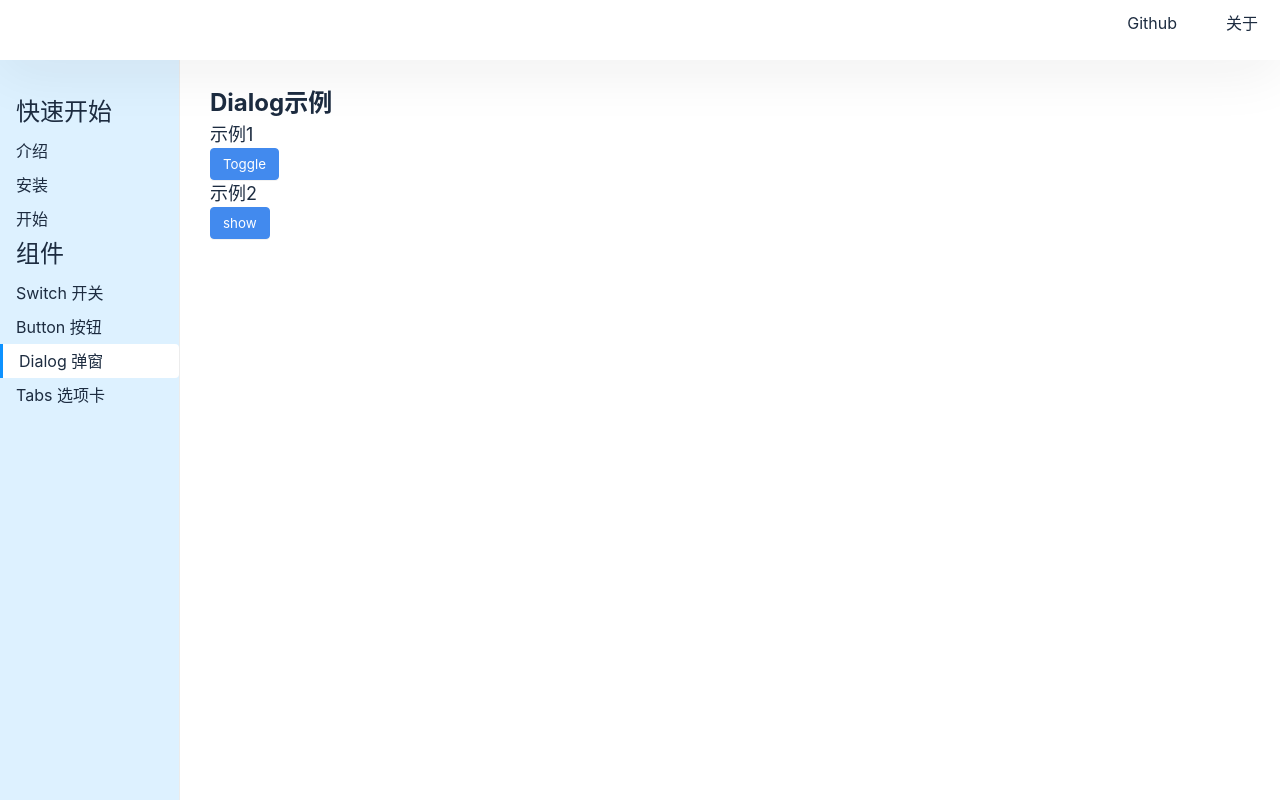
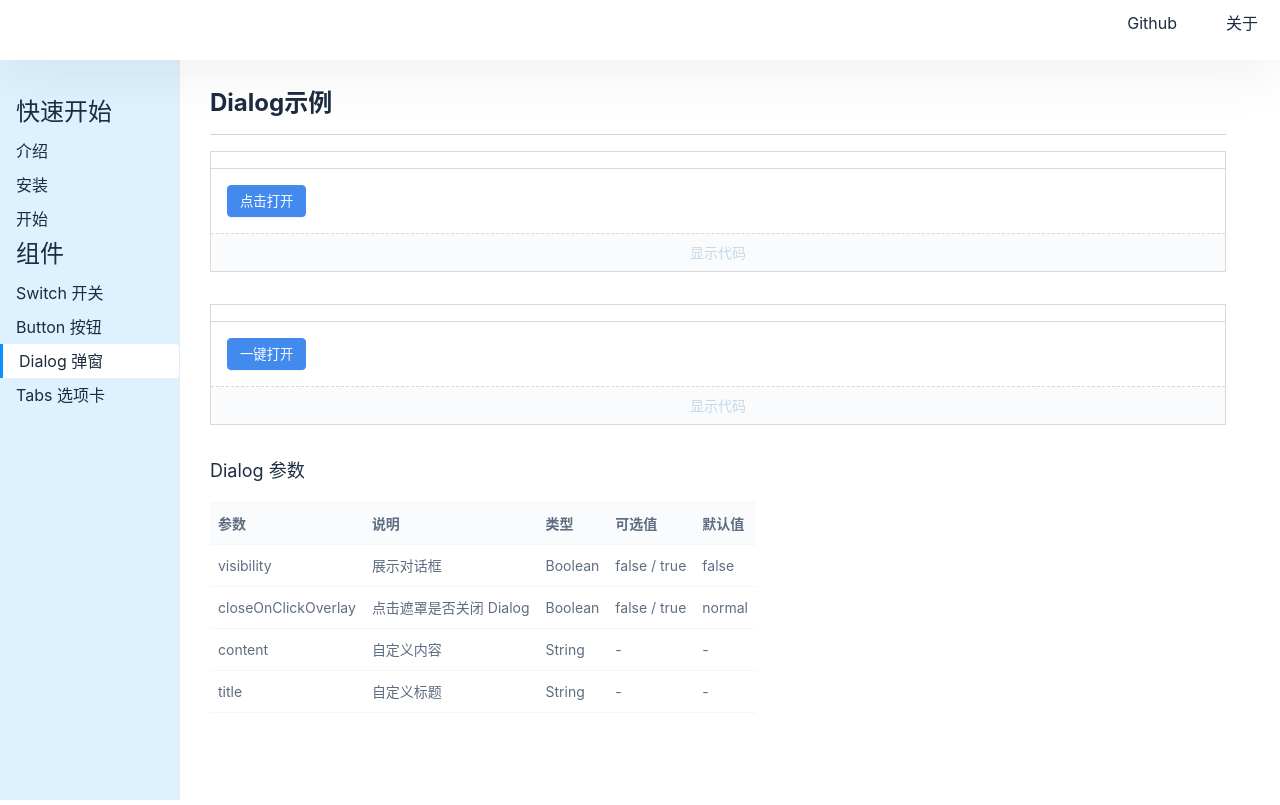
Before and after one commit to waynefu2020/sky-ui-1, a Vue app: page /#/doc/dialog in a window 1280 px wide. Built offline with nearby package versions, Linux system fonts and the light colour scheme.

Commit message:
封装DialogDemo，添加参数说明

```diff
--- a/src/components/ButtonDemo.vue
+++ b/src/components/ButtonDemo.vue
@@ -1,6 +1,7 @@
 <template>
   <div>
     <h1>Button 按钮</h1>
+    <hr>
     <p>按钮主要用于传递用户点击后触发的操作</p>
     <Demo :component="Button1Demo"/>
     <Demo :component="Button2Demo"/>
@@ -23,14 +24,28 @@
           <td>theme</td>
           <td>按钮类型</td>
           <td>String</td>
-          <td>-</td>
-          <td>false</td>
+          <td>main / default / success / danger / link / text</td>
+          <td>default</td>
+        </tr>
+        <tr>
+          <td>size</td>
+          <td>按钮大小</td>
+          <td>String</td>
+          <td>small / normal / big</td>
+          <td>normal</td>
         </tr>
         <tr>
           <td>disabled</td>
           <td>是否禁用</td>
           <td>Boolean</td>
-          <td>-</td>
+          <td>false / true</td>
+          <td>false</td>
+        </tr>
+        <tr>
+          <td>loading</td>
+          <td>按钮载入状态</td>
+          <td>Boolean</td>
+          <td>false / true</td>
           <td>false</td>
         </tr>
         </tbody>
--- a/src/components/Dialog1Demo.vue
+++ b/src/components/Dialog1Demo.vue
@@ -1,24 +1,35 @@
+<demo>基础用法</demo>
+
 <template>
-  <Button @click="toggle">Toggle</Button>
-  <Dialog v-model:visible="x" :close-on-click-overlay="false" :ok="f1" :cancel="f2">
+  <Button @click="toggle">点击打开</Button>
+  <Dialog v-model:visible="visibility" :close-on-click-overlay="false" :ok="confirm" :cancel="cancel">
     <template v-slot:content>
-      <div>你好</div>
-      <div>hi</div>
+      <div>这里是第一行内容</div>
+      <div>这里是第二行内容</div>
     </template>
     <template v-slot:title>
-      <strong>加粗的标题</strong>
+      <strong>自定义标题</strong>
     </template>
   </Dialog>
 </template>
 
 <script lang="ts">
-import Vue from 'vue';
+import {ref} from 'vue';
+import Button from '../lib/Button.vue';
+import Dialog from '../lib/Dialog.vue';
 
 export default {
-
-}
+  components: {Button, Dialog},
+  setup() {
+    const visibility = ref(false);
+    const toggle = () => {
+      visibility.value = !visibility.value;
+    };
+    const confirm = () => {
+      return true;
+    };
+    const cancel = () => {};
+    return {visibility, toggle, confirm, cancel};
+  }
+};
 </script>
-
-<style lang="scss" scoped>
-
-</style>
--- /dev/null
+++ b/src/components/Dialog2Demo.vue
@@ -0,0 +1,26 @@
+<demo>函数式调用</demo>
+
+<template>
+  <Button @click="showDialog">一键打开</Button>
+</template>
+
+<script lang="ts">
+import Button from '../lib/Button.vue';
+import Dialog from '../lib/Dialog.vue';
+import {openDialog} from '../lib/openDialog';
+
+export default {
+  components: {Button, Dialog},
+  setup() {
+    const showDialog = ()=>{
+      openDialog({
+        title:'自定义标题',
+        content:'自定义内容',
+        ok(){console.log('ok');},
+        cancel(){console.log('cancel');}
+      })
+    }
+    return {showDialog}
+  }
+};
+</script>
--- a/src/components/DialogDemo.vue
+++ b/src/components/DialogDemo.vue
@@ -1,53 +1,65 @@
 <template>
   <div>
     <h1>Dialog示例</h1>
-    <h2>示例1</h2>
-      <Button @click="toggle">Toggle</Button>
-      <Dialog v-model:visible="x" :close-on-click-overlay="false" :ok="f1" :cancel="f2">
-        <template v-slot:content>
-          <div>你好</div>
-          <div>hi</div>
-        </template>
-        <template v-slot:title>
-          <strong>加粗的标题</strong>
-        </template>
-      </Dialog>
-    <h2>示例2</h2>
-    <Button @click="showDialog">show</Button>
+    <hr>
+    <Demo :component="Dialog1Demo"/>
+    <Demo :component="Dialog2Demo"/>
+    <div class="dialog-attributes">
+      <h2>Dialog 参数</h2>
+      <table class="attributes-table">
+        <thead>
+        <tr>
+          <th>参数</th>
+          <th>说明</th>
+          <th>类型</th>
+          <th>可选值</th>
+          <th>默认值</th>
+        </tr>
+        </thead>
+        <tbody>
+        <tr>
+          <td>visibility</td>
+          <td>展示对话框</td>
+          <td>Boolean</td>
+          <td>false / true</td>
+          <td>false</td>
+        </tr>
+        <tr>
+          <td>closeOnClickOverlay</td>
+          <td>点击遮罩是否关闭 Dialog</td>
+          <td>Boolean</td>
+          <td>false / true</td>
+          <td>normal</td>
+        </tr>
+        <tr>
+          <td>content</td>
+          <td>自定义内容</td>
+          <td>String</td>
+          <td>-</td>
+          <td>-</td>
+        </tr>
+        <tr>
+          <td>title</td>
+          <td>自定义标题</td>
+          <td>String</td>
+          <td>-</td>
+          <td>-</td>
+        </tr>
+        </tbody>
+      </table>
+    </div>
   </div>
 </template>
 
 <script lang="ts">
-
-import Dialog from '../lib/Dialog.vue';
-import Button from '../lib/Button.vue';
-import {ref} from 'vue';
-import {openDialog} from '../lib/openDialog.ts';
+import Dialog1Demo from './Dialog1Demo.vue';
+import Dialog2Demo from './Dialog2Demo.vue';
+import Demo from './Demo.vue';
 
 export default {
-  components: {Button, Dialog},
+  components: {Demo, Dialog1Demo},
   setup(){
-    const x = ref(false)
-    const toggle = ()=>{
-      x.value = !x.value
-    }
-    const f1 = () =>{
-      return true
-    }
-    const f2 = () =>{}
-    const showDialog = ()=>{
-      openDialog({
-        title:'标题',
-        content:'你好',
-        ok(){console.log('ok');},
-        cancel(){console.log('cancel');}
-      })
-    }
-    return {x, toggle, f1,f2,showDialog}
+    return {Dialog1Demo,Dialog2Demo}
   }
 }
 </script>
-
-<style lang="scss" scoped>
-
-</style>
--- a/src/lib/Button.vue
+++ b/src/lib/Button.vue
@@ -59,7 +59,7 @@ $grey: grey;
   justify-content: center;
   align-items: center;
   white-space: nowrap;
-  background: white;
+  background: #428aee;
   border: 1px solid $border-color;
   border-radius: $radius;
   box-shadow: 0 1px 0 fade-out(black, 0.95);
@@ -77,12 +77,12 @@ $grey: grey;
     border: 0;
   }
   &.tree-theme-default{
+    background: white;
     &:hover, &:focus {
       background: darken(white, 4%);
     }
   }
   &.tree-theme-main{
-    background: $blue;
     color: white;
     border-color: $blue;
 
@@ -113,6 +113,7 @@ $grey: grey;
     border: transparent;
     box-shadow: none;
     color: $blue;
+    background: transparent;
 
     &:hover, &:focus {
       color: lighten($blue, 10%);
@@ -120,6 +121,7 @@ $grey: grey;
   }
 
   &.tree-theme-text {
+    background: transparent;
     border-color: transparent;
     box-shadow: none;
     color: inherit;
@@ -145,7 +147,7 @@ $grey: grey;
   &.tree-size-small {
     font-size: 12px;
     height: 24px;
-    padding: 0 8px;
+    padding: 0 10px;
     background: $blue;
     color: white;
     border-color: $blue;
@@ -157,42 +159,13 @@ $grey: grey;
 
   &.tree-theme-button {
     &.tree-size-normal {
-      background: $blue;
       color: white;
       border-color: $blue;
       &:hover, &:focus {
         background: darken($blue, 10%);
         border-color: darken($blue, 10%);
       }
-    }
-  }
 
-
-  &.tree-theme-link {
-    &.tree-level-danger {
-      color: $red;
-
-      &:hover, &:focus {
-        color: darken($red, 10%);
-      }
-    }
-  }
-
-  &.tree-theme-text {
-    &.tree-level-main {
-      color: $blue;
-
-      &:hover, &:focus {
-        color: darken($blue, 10%);
-      }
-    }
-
-    &.tree-level-danger {
-      color: $red;
-
-      &:hover, &:focus {
-        color: darken($red, 10%);
-      }
     }
   }
 
@@ -201,11 +174,15 @@ $grey: grey;
       cursor: not-allowed;
       color: $disabled-font;
       background: #f7f7f7;
+      border-color: rgb(236, 236, 236);
 
       &:hover {
+        background: #f7f7f7;
+        border-color: rgb(236, 236, 236);
         cursor: not-allowed;
       }
     }
+
   }
 
   &.tree-theme-link, &.tree-theme-text {
```
Lines whose indentation alone changed are shown as unchanged.
